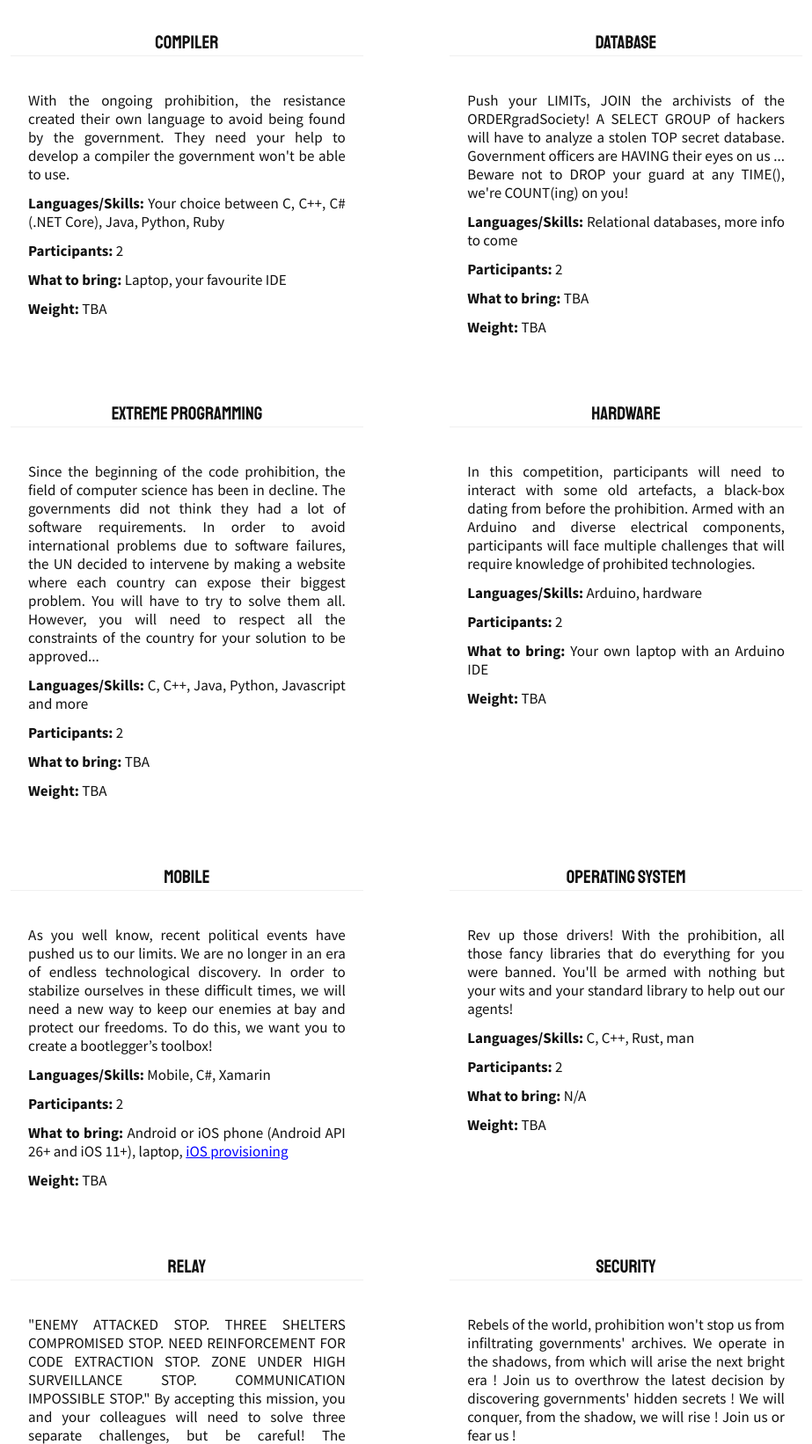
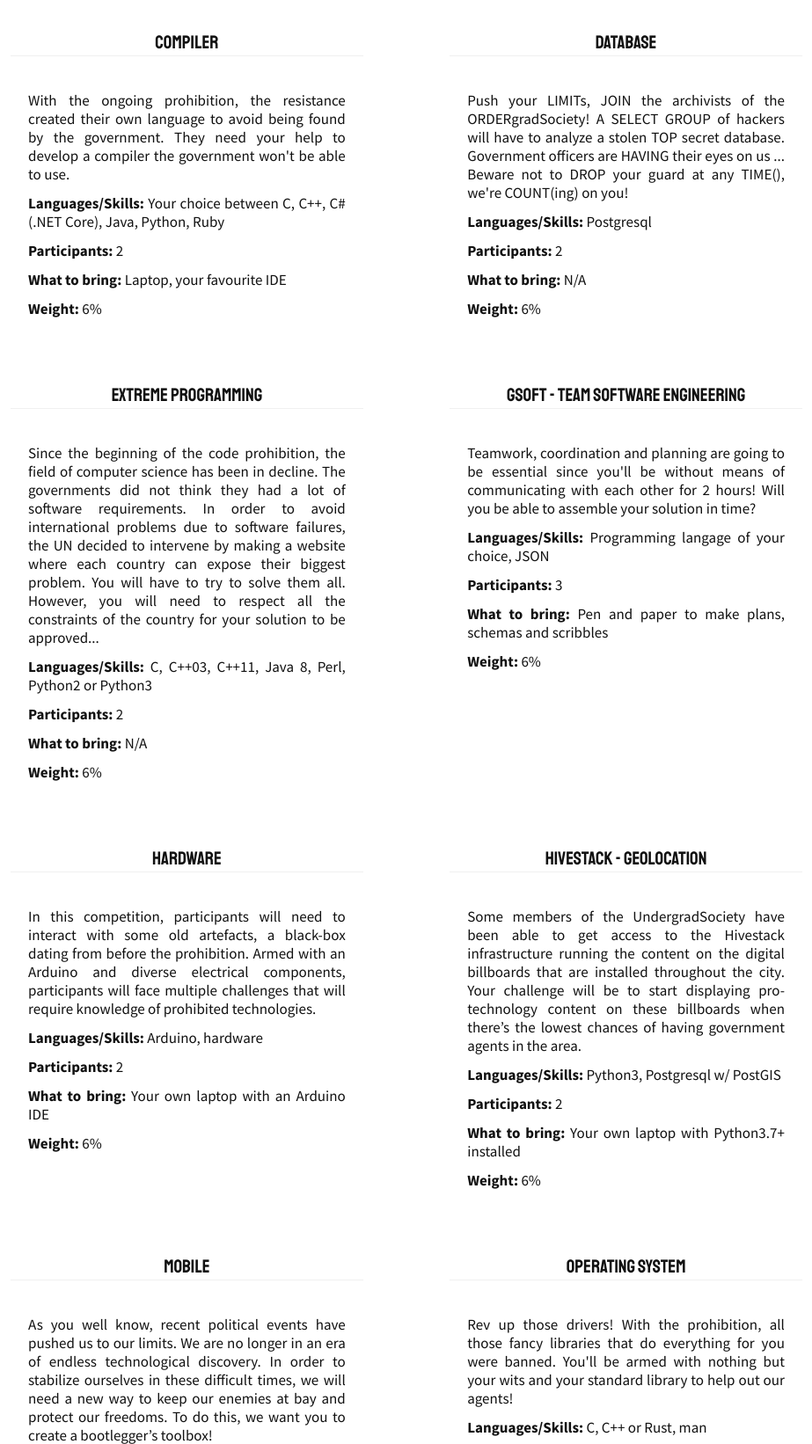
Before and after one commit to CFI-UL/csgames-watcher, a plain HTML site: page 2020.csgames.org/index.html in a window 1280 px wide. Shown: the part 1600-3242 px from the top of the page at 88% size, without its empty margins (178-1101 px from the left). Drawn offline with nearby package versions, Linux system fonts and the light colour scheme.

Commit message:
Tue Feb  4 21:30:49 UTC 2020

```diff
--- a/2020.csgames.org/index.html
+++ b/2020.csgames.org/index.html
@@ -107,7 +107,7 @@
       <p><strong>Languages/Skills:</strong> Your choice between C, C++, C# (.NET Core), Java, Python, Ruby</p>
       <p><strong>Participants:</strong> 2</p>
       <p><strong>What to bring:</strong> Laptop, your favourite IDE</p>
-      <p><strong>Weight:</strong> TBA</p>
+      <p><strong>Weight:</strong> 6%</p>
   </div>
 
 
@@ -117,10 +117,10 @@
   <div class="one-half column competition-card">
     <h4 class="competition-title">Database</h4>
       <p>Push your LIMITs, JOIN the archivists of the ORDERgradSociety! A SELECT GROUP of hackers will have to analyze a stolen TOP secret database. Government officers are HAVING their eyes on us ... Beware not to DROP your guard at any TIME(), we're COUNT(ing) on you!</p>
-      <p><strong>Languages/Skills:</strong> Relational databases, more info to come</p>
+      <p><strong>Languages/Skills:</strong> Postgresql</p>
       <p><strong>Participants:</strong> 2</p>
-      <p><strong>What to bring:</strong> TBA</p>
-      <p><strong>Weight:</strong> TBA</p>
+      <p><strong>What to bring:</strong> N/A</p>
+      <p><strong>Weight:</strong> 6%</p>
   </div>
 
 </div>
@@ -130,10 +130,10 @@
   <div class="one-half column competition-card">
     <h4 class="competition-title">Extreme programming</h4>
       <p>Since the beginning of the code prohibition, the field of computer science has been in decline. The governments did not think they had a lot of software requirements. In order to avoid international problems due to software failures, the UN decided to intervene by making a website where each country can expose their biggest problem. You will have to try to solve them all. However, you will need to respect all the constraints of the country for your solution to be approved...</p>
-      <p><strong>Languages/Skills:</strong> C, C++, Java, Python, Javascript and more</p>
+      <p><strong>Languages/Skills:</strong> C, C++03, C++11, Java 8, Perl, Python2 or Python3</p>
       <p><strong>Participants:</strong> 2</p>
-      <p><strong>What to bring:</strong> TBA</p>
-      <p><strong>Weight:</strong> TBA</p>
+      <p><strong>What to bring:</strong> N/A</p>
+      <p><strong>Weight:</strong> 6%</p>
   </div>
 
 
@@ -141,12 +141,38 @@
 
 
   <div class="one-half column competition-card">
+    <h4 class="competition-title">GSOFT - Team software engineering</h4>
+      <p>Teamwork, coordination and planning are going to be essential since you'll be without means of communicating with each other for 2 hours! Will you be able to assemble your solution in time?</p>
+      <p><strong>Languages/Skills:</strong> Programming langage of your choice, JSON</p>
+      <p><strong>Participants:</strong> 3</p>
+      <p><strong>What to bring:</strong> Pen and paper to make plans, schemas and scribbles</p>
+      <p><strong>Weight:</strong> 6%</p>
+  </div>
+
+</div>
+
+<div class="row">
+
+  <div class="one-half column competition-card">
     <h4 class="competition-title">Hardware</h4>
       <p>In this competition, participants will need to interact with some old artefacts, a black-box dating from before the prohibition. Armed with an Arduino and diverse electrical components, participants will face multiple challenges that will require knowledge of prohibited technologies.</p>
       <p><strong>Languages/Skills:</strong> Arduino, hardware</p>
       <p><strong>Participants:</strong> 2</p>
       <p><strong>What to bring:</strong> Your own laptop with an Arduino IDE</p>
-      <p><strong>Weight:</strong> TBA</p>
+      <p><strong>Weight:</strong> 6%</p>
+  </div>
+
+
+
+
+
+  <div class="one-half column competition-card">
+    <h4 class="competition-title">Hivestack - Geolocation</h4>
+      <p>Some members of the UndergradSociety have been able to get access to the Hivestack infrastructure running the content on the digital billboards that are installed throughout the city. Your challenge will be to start displaying pro-technology content on these billboards when there’s the lowest chances of having government agents in the area.</p>
+      <p><strong>Languages/Skills:</strong> Python3, Postgresql w/ PostGIS</p>
+      <p><strong>Participants:</strong> 2</p>
+      <p><strong>What to bring:</strong> Your own laptop with Python3.7+ installed</p>
+      <p><strong>Weight:</strong> 6%</p>
   </div>
 
 </div>
@@ -159,7 +185,7 @@
       <p><strong>Languages/Skills:</strong> Mobile, C#, Xamarin</p>
       <p><strong>Participants:</strong> 2</p>
       <p><strong>What to bring:</strong> Android or iOS phone (Android API 26+ and iOS 11+), laptop, <a href="https://docs.microsoft.com/en-us/xamarin/ios/get-started/installation/device-provisioning/" style="color:blue">iOS provisioning</a></p>
-      <p><strong>Weight:</strong> TBA</p>
+      <p><strong>Weight:</strong> 6%</p>
   </div>
 
 
@@ -169,10 +195,10 @@
   <div class="one-half column competition-card">
     <h4 class="competition-title">Operating System</h4>
       <p>Rev up those drivers! With the prohibition, all those fancy libraries that do everything for you were banned. You'll be armed with nothing but your wits and your standard library to help out our agents!</p>
-      <p><strong>Languages/Skills:</strong> C, C++, Rust, man</p>
+      <p><strong>Languages/Skills:</strong> C, C++ or Rust, man</p>
       <p><strong>Participants:</strong> 2</p>
       <p><strong>What to bring:</strong> N/A</p>
-      <p><strong>Weight:</strong> TBA</p>
+      <p><strong>Weight:</strong> 6%</p>
   </div>
 
 </div>
@@ -190,7 +216,7 @@ By accepting this mission, you and your colleagues will need to solve three sepa
       <p><strong>Languages/Skills:</strong> <br />Challenge 1: GLSL (WebGL, three.js) <br />Challenge 2: Python 3.8 (Pillow, requests) <br />Challenge 3: Your choice</p>
       <p><strong>Participants:</strong> 3</p>
       <p><strong>What to bring:</strong> N/A</p>
-      <p><strong>Weight:</strong> TBA</p>
+      <p><strong>Weight:</strong> 6%</p>
   </div>
 
 
@@ -205,7 +231,7 @@ By accepting this mission, you and your colleagues will need to solve three sepa
       <p><strong>Languages/Skills:</strong> Knowledge of OWASP's top 10, of Web/applicative security, of reverse engineering, of cryptography...</p>
       <p><strong>Participants:</strong> 2</p>
       <p><strong>What to bring:</strong> Your own laptop</p>
-      <p><strong>Weight:</strong> TBA</p>
+      <p><strong>Weight:</strong> 6%</p>
   </div>
 
 </div>
@@ -220,7 +246,7 @@ By accepting this mission, you and your colleagues will need to solve three sepa
       <p><strong>Languages/Skills:</strong> Precision and reflexes</p>
       <p><strong>Participants:</strong> 2</p>
       <p><strong>What to bring:</strong> Sportswear and running shoes</p>
-      <p><strong>Weight:</strong> TBA</p>
+      <p><strong>Weight:</strong> 4%</p>
   </div>
 
 
@@ -233,7 +259,7 @@ By accepting this mission, you and your colleagues will need to solve three sepa
       <p><strong>Languages/Skills:</strong> C/C++, basics in mathematics, linear algebra, no simulation skills required.</p>
       <p><strong>Participants:</strong> 3</p>
       <p><strong>What to bring:</strong> Installation of Coppelia Robotics (an open source simulator), IDE to develop in C/C++, laptop</p>
-      <p><strong>Weight:</strong> TBA</p>
+      <p><strong>Weight:</strong> 6%</p>
   </div>
 
 </div>
@@ -248,7 +274,7 @@ By accepting this mission, you and your colleagues will need to solve three sepa
       <p><strong>Languages/Skills:</strong> Disdain for modern (post-1950) technology</p>
       <p><strong>Participants:</strong> 2</p>
       <p><strong>What to bring:</strong> Your pens and your enthusiasm</p>
-      <p><strong>Weight:</strong> TBA</p>
+      <p><strong>Weight:</strong> 6%</p>
   </div>
 
 
@@ -256,12 +282,12 @@ By accepting this mission, you and your colleagues will need to solve three sepa
 
 
   <div class="one-half column competition-card">
-    <h4 class="competition-title">GSOFT - Team software engineering</h4>
-      <p>Teamwork, coordination and planning are going to be essential since you'll be without means of communicating with each other for 2 hours! Will you be able to assemble your solution in time?</p>
-      <p><strong>Languages/Skills:</strong> Programming langage of your choice, JSON</p>
-      <p><strong>Participants:</strong> 3</p>
-      <p><strong>What to bring:</strong> Pen and paper to make plans, schemas and scribbles</p>
-      <p><strong>Weight:</strong> TBA</p>
+    <h4 class="competition-title">Web</h4>
+      <p>The rebellion needs you! We must work together in order the preserve our most advanced technical knowledge. In fact, you've been chosen to help the Undergrad Society to finish a critical piece of software. A front-end will need to be created in order to consume services from a back-end that was left unfinished.</p>
+      <p><strong>Languages/Skills:</strong> JWT, OpenAPI and your preferred crossplatform langage</p>
+      <p><strong>Participants:</strong> 2</p>
+      <p><strong>What to bring:</strong> Your own laptop</p>
+      <p><strong>Weight:</strong> 6%</p>
   </div>
 
 </div>
@@ -269,12 +295,38 @@ By accepting this mission, you and your colleagues will need to solve three sepa
 <div class="row">
 
   <div class="one-half column competition-card">
-    <h4 class="competition-title">Web</h4>
-      <p>The rebellion needs you! We must work together in order the preserve our most advanced technical knowledge. In fact, you've been chosen to help the Undergrad Society to finish a critical piece of software. A front-end will need to be created in order to consume services from a back-end that was left unfinished.</p>
-      <p><strong>Languages/Skills:</strong> JWT, OpenAPI and your preferred crossplatform langage</p>
-      <p><strong>Participants:</strong> 2</p>
+    <h4 class="competition-title">Participation</h4>
+      <p>We need everyone of you in order to overturn these events. Who will shine the most in these dark times?</p>
+      <p><strong>Languages/Skills:</strong> N/A</p>
+      <p><strong>Participants:</strong> Everyone</p>
+      <p><strong>What to bring:</strong> Your energy and your team's apparels</p>
+      <p><strong>Weight:</strong> 4%</p>
+  </div>
+
+
+
+
+
+  <div class="one-half column competition-card">
+    <h4 class="competition-title">Puzzle Hero</h4>
+      <p>Benefit from your free time between competitions to solve small diverse challenges. This is the opportunity to put your most obscure skills in practice! All expertise is welcome. </p>
+      <p><strong>Languages/Skills:</strong> Your best ones</p>
+      <p><strong>Participants:</strong> Everyone</p>
       <p><strong>What to bring:</strong> Your own laptop</p>
-      <p><strong>Weight:</strong> TBA</p>
+      <p><strong>Weight:</strong> 4%</p>
+  </div>
+
+</div>
+
+<div class="row">
+
+  <div class="one-half column competition-card">
+    <h4 class="competition-title">Sponsors' choice</h4>
+      <p>At the end of the rebellion, sponsors will choose which teams were the most valuable in our fight against the government. </p>
+      <p><strong>Languages/Skills:</strong> N/A</p>
+      <p><strong>Participants:</strong> Everyone</p>
+      <p><strong>What to bring:</strong> N/A</p>
+      <p><strong>Weight:</strong> 4%</p>
   </div>
 
 </div>
```
Also changed, not shown: 1 other file.
